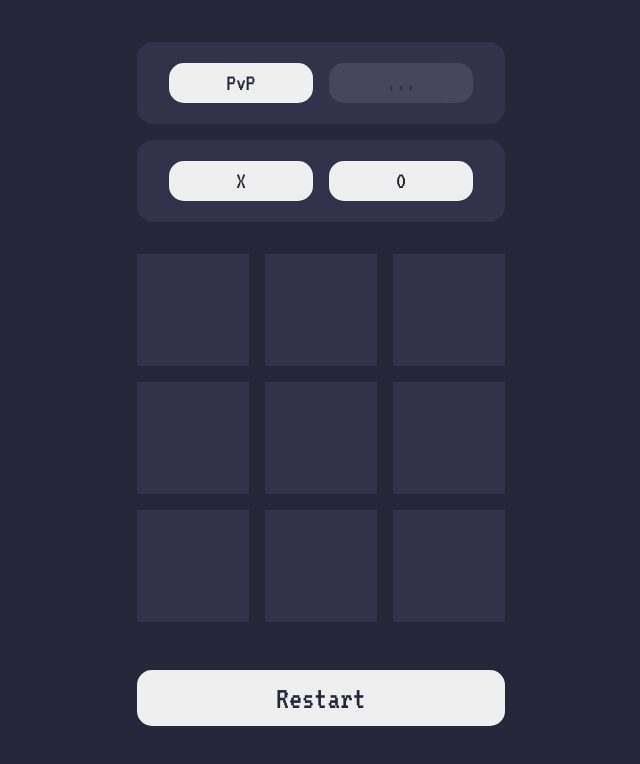
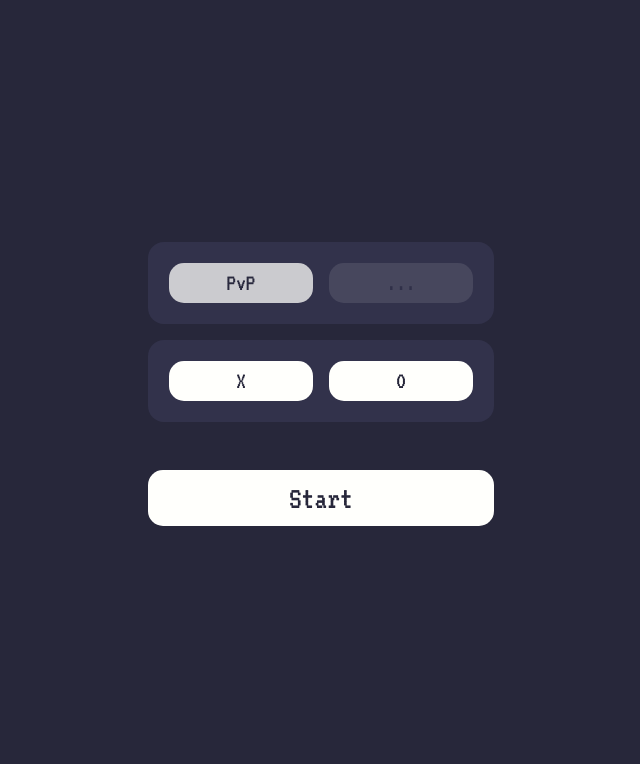
Before and after one commit to ahmed-hq/tic-tac-toe, a website: page index.html in a window 1280 px wide. Both pictures are taken after a click on the button "PvP". Shown: the whole page, without its empty margins (319-959 px from the left). Drawn offline with Linux system fonts and the light colour scheme.

Commit message:
Adding Start Btn

```diff
--- a/index.html
+++ b/index.html
@@ -24,12 +24,13 @@
             <button class="ai-btn">...</button>
           </div>
           <div class="sign-wrapper">
-            <button class="x_option-btn">X</button>
-            <button class="o_option-btn">O</button>
+            <button class="option-btn x_option-btn">X</button>
+            <button class="option-btn o_option-btn">O</button>
           </div>
           <div class="game_board-wrapper"></div>
           <div class="btns-wrapper">
             <button class="restart-btn">Restart</button>
+            <button class="start-btn">Start</button>
           </div>
         </div>
       </div>
--- a/script.js
+++ b/script.js
@@ -1,9 +1,47 @@
-const Player = (sign) => {
-  const playerSign = sign;
+const Player = (s) => {
+  const playerSign = s;
   return { playerSign };
 };
+
+// const Btn = () => {
+//   const xBtn = document.querySelector('.x_option-btn');
+//   const oBtn = document.querySelector('.o_option-btn');
+//   const pvpBtn = document.querySelector('.pvp-btn');
+
+//   const xActive = () => {
+//     console.log('jjjj');
+//   };
+
+//   return { xActive };
+// };
+
 const Gameboard = (() => {
   const gameBoard = ['', '', '', '', '', '', '', '', ''];
+  let sign;
+  let mode;
+
+  const xBtn = document.querySelector('.x_option-btn');
+  const oBtn = document.querySelector('.o_option-btn');
+  const pvpBtn = document.querySelector('.pvp-btn');
+
+  pvpBtn.addEventListener('click', () => {
+    mode = 'pvp';
+    pvpBtn.style.opacity = '75%';
+  });
+  xBtn.addEventListener('click', () => {
+    sign = 'X';
+    xBtn.style.opacity = '75%';
+    oBtn.style.opacity = '100%';
+    console.log(sign);
+  });
+  oBtn.addEventListener('click', () => {
+    sign = 'O';
+    xBtn.style.opacity = '100%';
+    oBtn.style.opacity = '75%';
+    console.log(sign);
+  });
+
+  const controllerChoice = () => {};
 
   const createBlocks = () => {
     const gameBoardWrapper = document.querySelector('.game_board-wrapper');
--- a/style.css
+++ b/style.css
@@ -16,12 +16,19 @@ body {
 button {
   width: 9rem;
   font-family: "VT323", monospace;
+  background-color: var(--white);
   font-size: 1.5rem;
   line-height: 1.5rem;
   color: var(--black);
   padding: 0.5rem;
   border: none;
   border-radius: 15px;
+}
+button:hover {
+  opacity: 85%;
+}
+button:active {
+  opacity: 75%;
 }
 
 .page-wrapper {
@@ -52,8 +59,9 @@ button {
   opacity: 10%;
 }
 
+
 .game_board-wrapper {
-  display: flex;
+  display: none;
   flex-wrap: wrap;
   width: 23rem;
   margin: 2rem 0rem;
@@ -73,8 +81,13 @@ button {
   margin: 3rem 0rem;
 }
 
-.restart-btn {
+.restart-btn , .start-btn {
   width: 100%;
   padding: 1rem;
   font-size: 2rem;
+  display: none;
 }
+
+.start-btn {
+  display: inline-block;
+}
```
